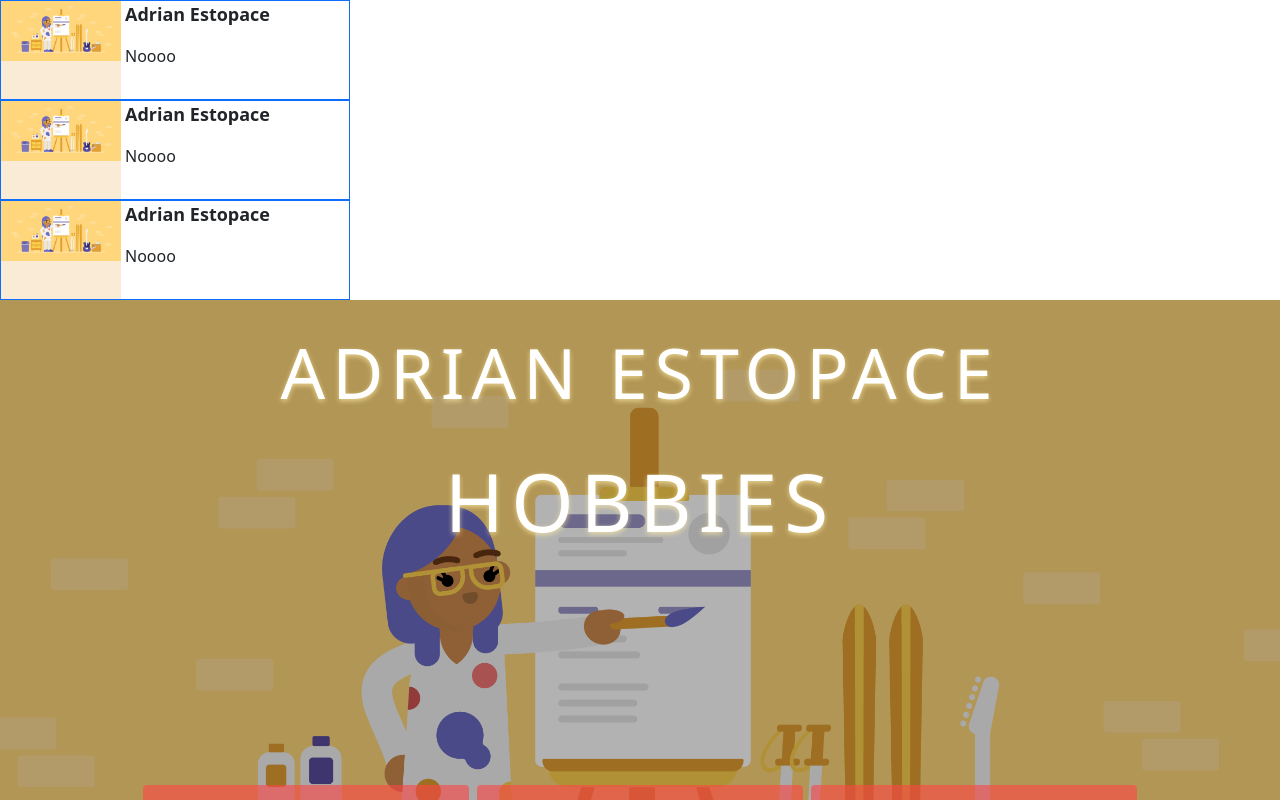
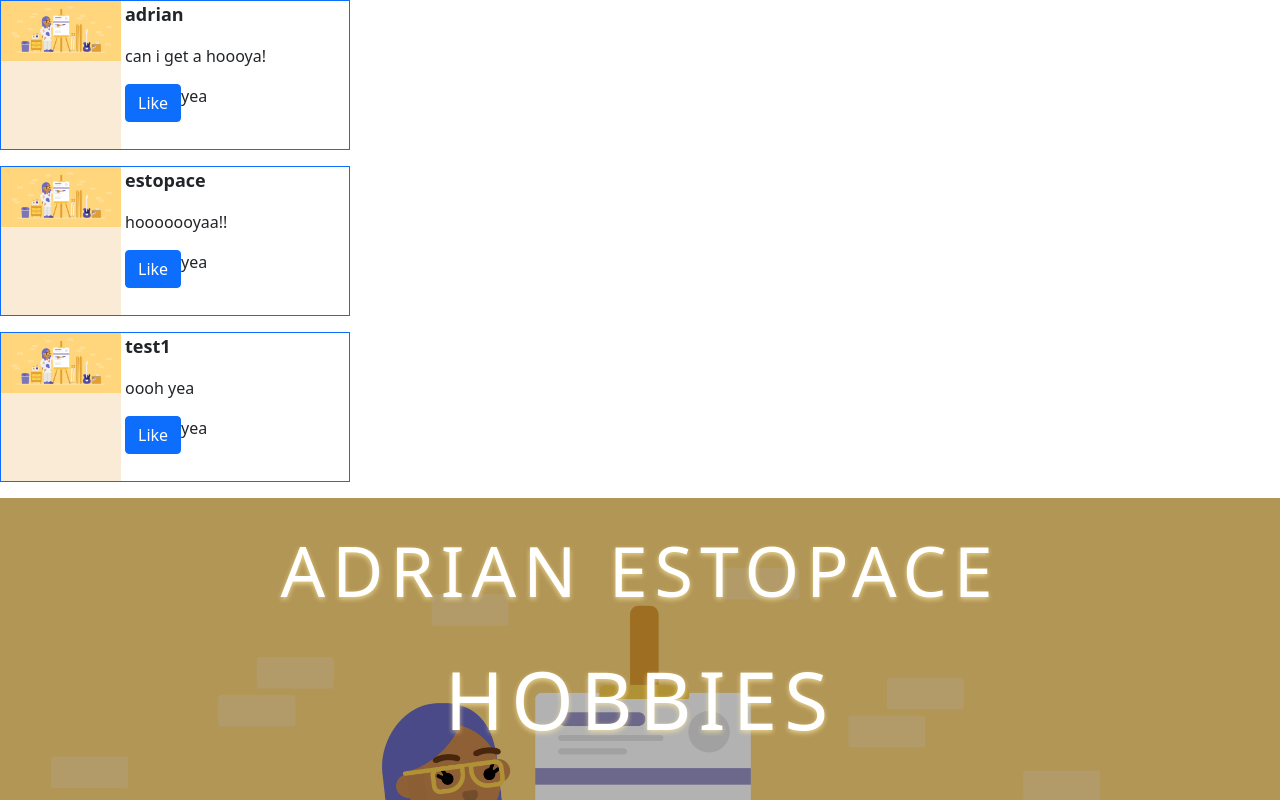
Before and after one commit to estopaceadrian/hobbies, a React (Create React App) app: page / in a window 1280 px wide. Shown: the top 800 px of the page. Built offline with nearby package versions, Linux system fonts and the light colour scheme.

Commit message:
learned more about classes and components

```diff
--- a/src/AppTest/AppTest.css
+++ b/src/AppTest/AppTest.css
@@ -1,5 +1,5 @@
 .container1 {
-  height: 100px;
+  height: 150px;
   width: 350px;
   border: 2;
   border-color: blue;
--- a/src/AppTest/AppTest.js
+++ b/src/AppTest/AppTest.js
@@ -3,18 +3,43 @@ import imge from './bg.png';
 import React, { Component } from 'react';
 
 export default class AppTest extends Component {
+  constructor(props) {
+    super(props);
+    this.state = {
+      status: true,
+    };
+  }
+
   render() {
     return (
-      <div class="container1 border border-primary">
-        <div class="imgSize">
-          <img src={imge} class="imgSize" alt="imge" />
+      <div className="container1 border border-primary mb-3">
+        <div className="imgSize">
+          <img src={imge} className="imgSize" alt="imge" />
         </div>
-        <div class="d-flex flex-column">
+        <div className="d-flex flex-column">
           <div>
-            <p class="title">Adrian Estopace</p>
+            <p className="title">{this.props.name}</p>
           </div>
           <div>
-            <p class="comment">Noooo</p>
+            <p className="comment">{this.props.comment}</p>
+          </div>
+          <div className="d-flex ">
+            <span
+              className="btn btn-primary "
+              onClick={() => {
+                this.setState({ status: !this.state.status });
+              }}
+            >
+              {this.state.status ? <span>Like</span> : <span>Unlike</span>}
+            </span>
+            <span
+              onClick={() => {
+                this.setState({ status: !this.state.status });
+              }}
+            >
+              <div className="img"></div>
+              yea
+            </span>
           </div>
         </div>
       </div>
--- a/src/index.js
+++ b/src/index.js
@@ -11,9 +11,9 @@ import AppTest from './AppTest/AppTest';
 const root = ReactDOM.createRoot(document.getElementById('root'));
 root.render(
   <React.StrictMode>
-    <AppTest />
-    <AppTest />
-    <AppTest />
+    <AppTest name="adrian" comment="can i get a hoooya!" />
+    <AppTest name="estopace" comment="hooooooyaa!!" />
+    <AppTest name="test1" comment="oooh yea" />
     <App />
     <AppHobbies />
     <AppFooter />
```
